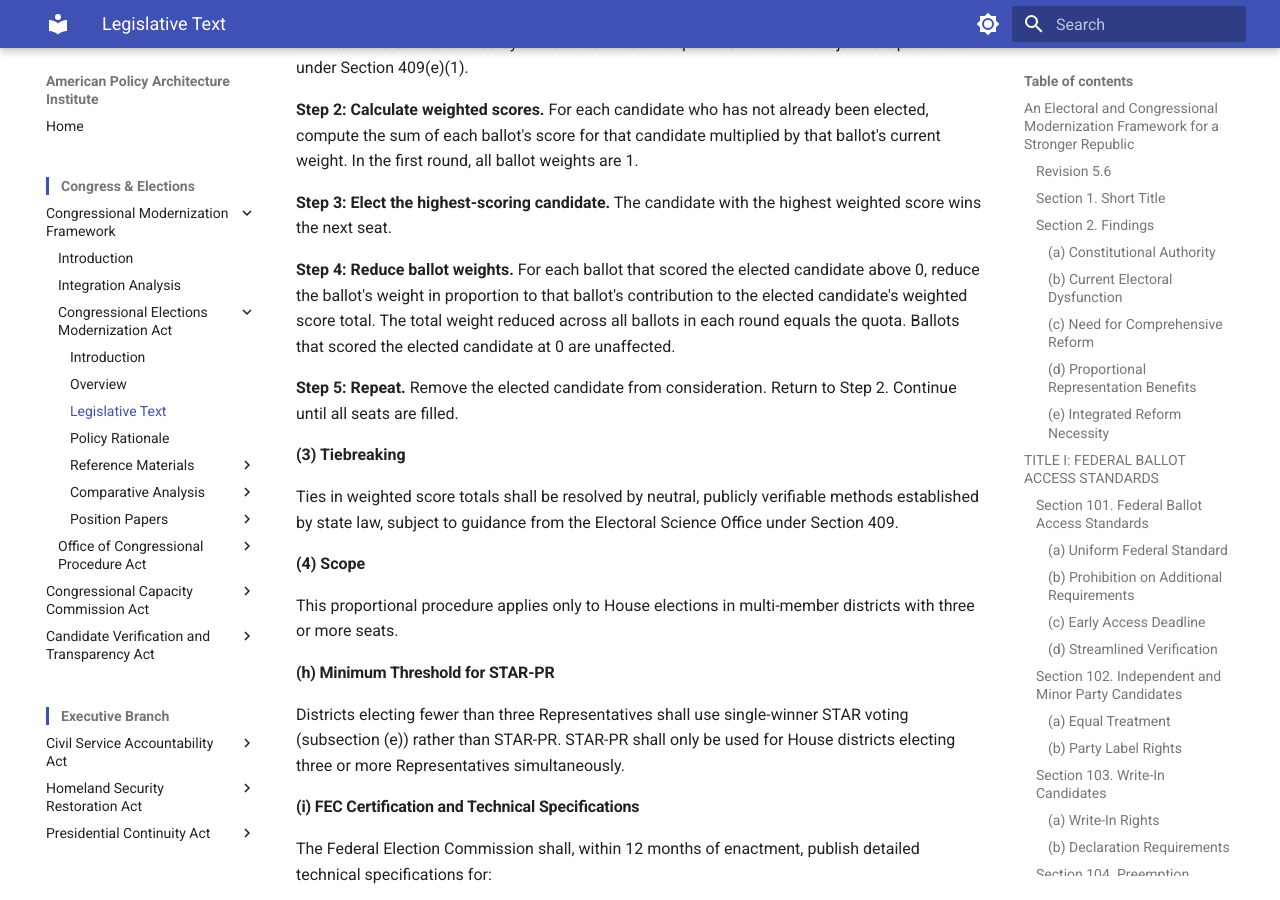
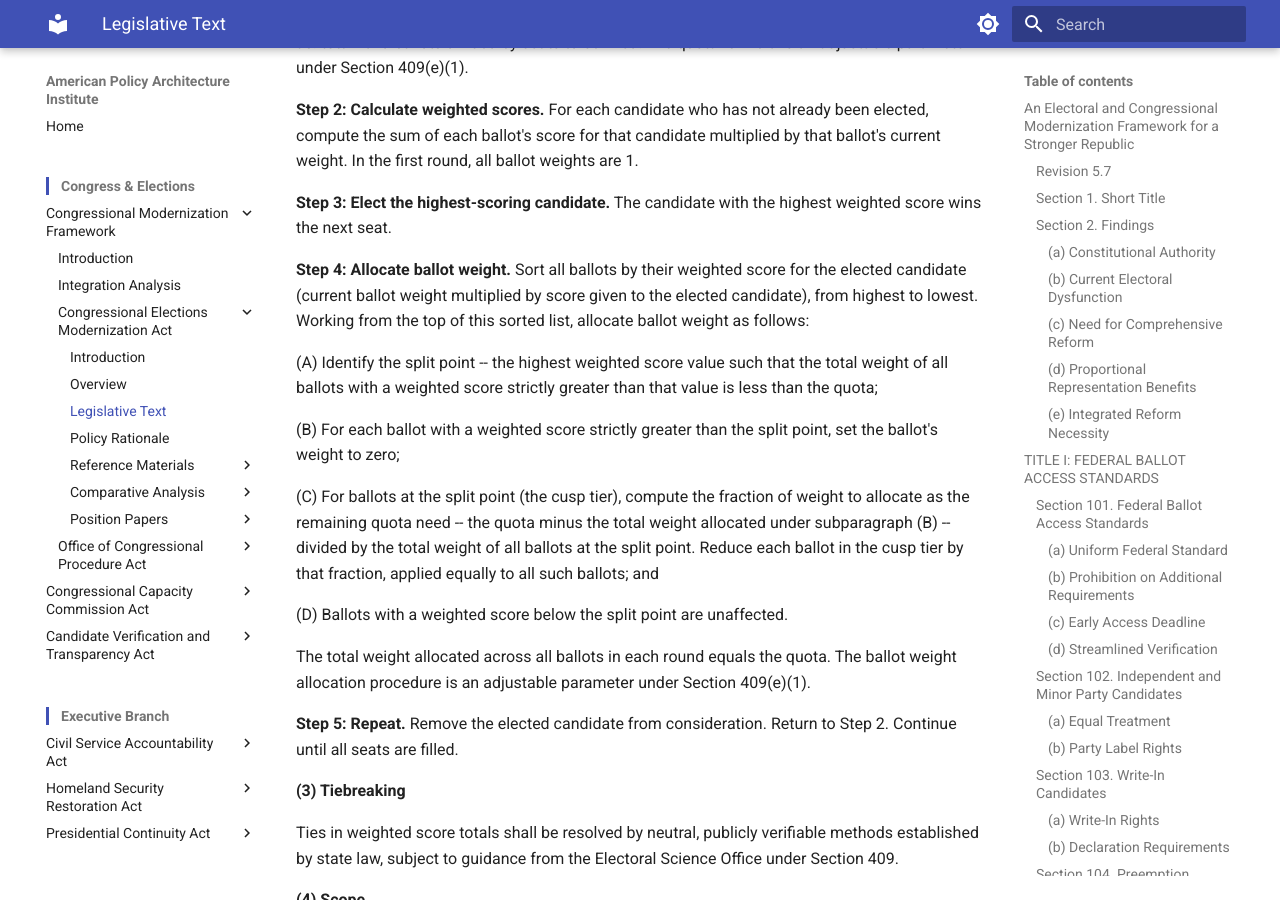
Before and after one commit to albertintech/apai, an MkDocs documentation site: the page built from docs/congress/cmf/cema/legislative-text.md, in a window 1280 px wide and 900 px high, scrolled down 21871 px. Built offline with MkDocs 1.6.1 and Material for MkDocs 9.7.7, drawn with Linux system fonts in a browser that asks for light colours; some of the changed text lies outside the part shown.

Commit message:
Update legislative text to Revision 5.7
Updated revision number to 5.7 and made several corrections to the STAR-PR algorithm and terminology. Adjusted ballot weight allocation procedure and clarified definitions in the revision history.

```diff
--- a/docs/congress/cmf/cema/legislative-text.md
+++ b/docs/congress/cmf/cema/legislative-text.md
@@ -2,7 +2,7 @@
 
 ## An Electoral and Congressional Modernization Framework for a Stronger Republic
 
-### Revision 5.6
+### Revision 5.7
 
 ---
 
@@ -648,7 +648,8 @@ This subsection takes effect at the First CEMA Election.
 
 For House elections in multi-member districts electing three or more
 Representatives, STAR-PR (Score Then Automatic Runoff - Proportional
-Representation, also known as Allocated Score) shall be used.
+Representation) shall be used. The tabulation algorithm for STAR-PR is
+Allocated Score.
 
 **(1) Required Properties**
 
@@ -683,11 +684,31 @@ weights are 1.
 **Step 3: Elect the highest-scoring candidate.** The candidate with the highest
 weighted score wins the next seat.
 
-**Step 4: Reduce ballot weights.** For each ballot that scored the elected
-candidate above 0, reduce the ballot's weight in proportion to that ballot's
-contribution to the elected candidate's weighted score total. The total weight
-reduced across all ballots in each round equals the quota. Ballots that scored
-the elected candidate at 0 are unaffected.
+**Step 4: Allocate ballot weight.** Sort all ballots by their weighted score
+for the elected candidate (current ballot weight multiplied by score given to
+the elected candidate), from highest to lowest. Working from the top of this
+sorted list, allocate ballot weight as follows:
+
+   (A) Identify the split point -- the highest weighted score value such
+   that the total weight of all ballots with a weighted score strictly
+   greater than that value is less than the quota;
+
+   (B) For each ballot with a weighted score strictly greater than the
+   split point, set the ballot's weight to zero;
+
+   (C) For ballots at the split point (the cusp tier), compute the
+   fraction of weight to allocate as the remaining quota need -- the
+   quota minus the total weight allocated under subparagraph (B) --
+   divided by the total weight of all ballots at the split point. Reduce
+   each ballot in the cusp tier by that fraction, applied equally to all
+   such ballots; and
+
+   (D) Ballots with a weighted score below the split point are
+   unaffected.
+
+The total weight allocated across all ballots in each round equals the quota.
+The ballot weight allocation procedure is an adjustable parameter under
+Section 409(e)(1).
 
 **Step 5: Repeat.** Remove the elected candidate from consideration. Return to
 Step 2. Continue until all seats are filled.
@@ -919,9 +940,10 @@ ongoing research.
 1. **Quota calculation formula**: The mathematical formula for determining the
    unit of ballot weight allocated per seat under STAR-PR, as specified in
    Section 404(g)(2);
-2. **Reweighting methodology**: The procedure for adjusting ballot weight after
-   a voter's preferred candidate is elected, to prevent vote exhaustion while
-   maintaining proportionality;
+2. **Ballot weight allocation procedure**: The procedure for allocating ballot
+   weight after each seat is filled, as specified in Section 404(g)(2),
+   including the sort order, split point identification, and fractional
+   surplus handling method;
 3. **Seat allocation sequence**: The order of operations for allocating seats
    among candidates in each allocation round;
 4. **Tie-breaking procedures**: Methods for resolving ties at any stage of
@@ -1976,7 +1998,7 @@ in Section 409(h)(1).
 "Adjustable parameters" means the technical specifications of STAR and STAR-PR
 voting methods and the districting algorithm specified in Section 409(e)(1) that
 may be modified through the technical review process established in Section 409,
-including quota calculation formulas, reweighting methodology, seat allocation
+including quota calculation formulas, ballot weight allocation procedure, seat allocation
 sequences, tie-breaking procedures, rounding and remainder handling, audit and
 verification protocols, the districting algorithm, the district magnitude
 allocation method, and the VRA compliance adjustment procedure. Modifications
@@ -2022,7 +2044,14 @@ through the processes established in Section 409(h).
 <!--
 ## Revision History
 
-**Revision 5.6** (Current)
+**Revision 5.7** (Current)
+
+- **Section 404(g) Allocated Score algorithm corrected:** Step 4 replaced proportional-spending formula (which distributed weight reduction across all supporters proportionally) with correct Monroe-type sort-and-allocate procedure: sort ballots by weighted score for the elected candidate in descending order, identify the split point (cusp tier containing the quota boundary), fully allocate ballots above the split point, apply fractional surplus handling at the cusp, leave ballots below the cusp unaffected. Prior Step 4 specified the Sequentially Spent Score mechanism despite the section being labeled Allocated Score since Rev 4.3
+- **Section 404(g) STAR-PR / Allocated Score terminology corrected:** Replaced "also known as Allocated Score" with language establishing the correct hierarchy: STAR-PR is the umbrella concept (score ballot + proportional algorithm); Allocated Score is the specific tabulation algorithm for STAR-PR
+- **Section 409(e)(1) item 2 renamed:** "Reweighting methodology" replaced with "Ballot weight allocation procedure" to accurately describe the Allocated Score mechanism (sort-and-allocate) rather than the reweighting family of methods (Reweighted Range Voting); description updated to reference sort order, split point identification, and fractional surplus handling
+- **Section 806(d) conforming edit:** "reweighting methodology" replaced with "ballot weight allocation procedure" in the adjustable parameters definition to match Section 409(e)(1)
+
+**Revision 5.6**
 
 - **Presidential elections removed from scope:** CEMA's constitutional authority rests on the Elections Clause (Article I, Section 4), which covers congressional elections. Presidential elector selection operates under Article II, Section 1, vesting primary authority in state legislatures. Removed presidential election references from Section 2 (Findings), Section 404 (STAR voting applicability, UGES, single-winner tabulation), and Section 405 (ballot design). CEMA is now a congressional elections statute; presidential electoral reform will be addressed through a separate vehicle requiring constitutional amendment
 - **Title V (FCAO) removed:** Non-Qualifying Federal Office Examinations extracted from CEMA to become a standalone statute under the Congressional Modernization Framework. FCAO is a candidate transparency mechanism with distinct constitutional grounding from CEMA's electoral mechanics provisions. Removed Title V in its entirety (~1,600 lines); removed all FCAO cross-references from Titles I, IV, and remaining Titles; removed FCAO score display from ballot format (Sections 404(c), 404(d)(1), 404(f)(1), 405(a))
```
Also changed, not shown: other parts of docs/congress/cmf/cema/legislative-text.md (+5 -7 lines).
